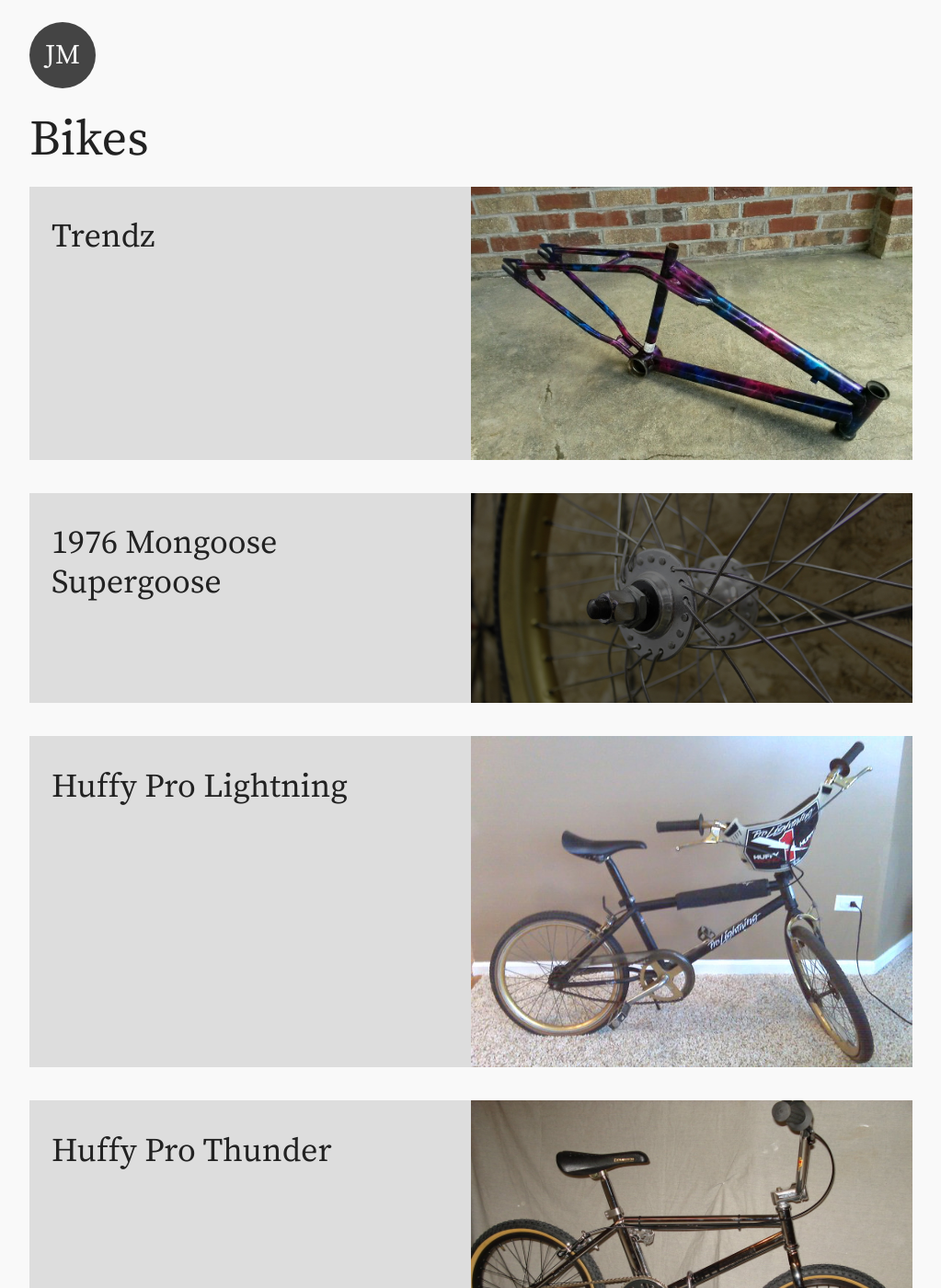
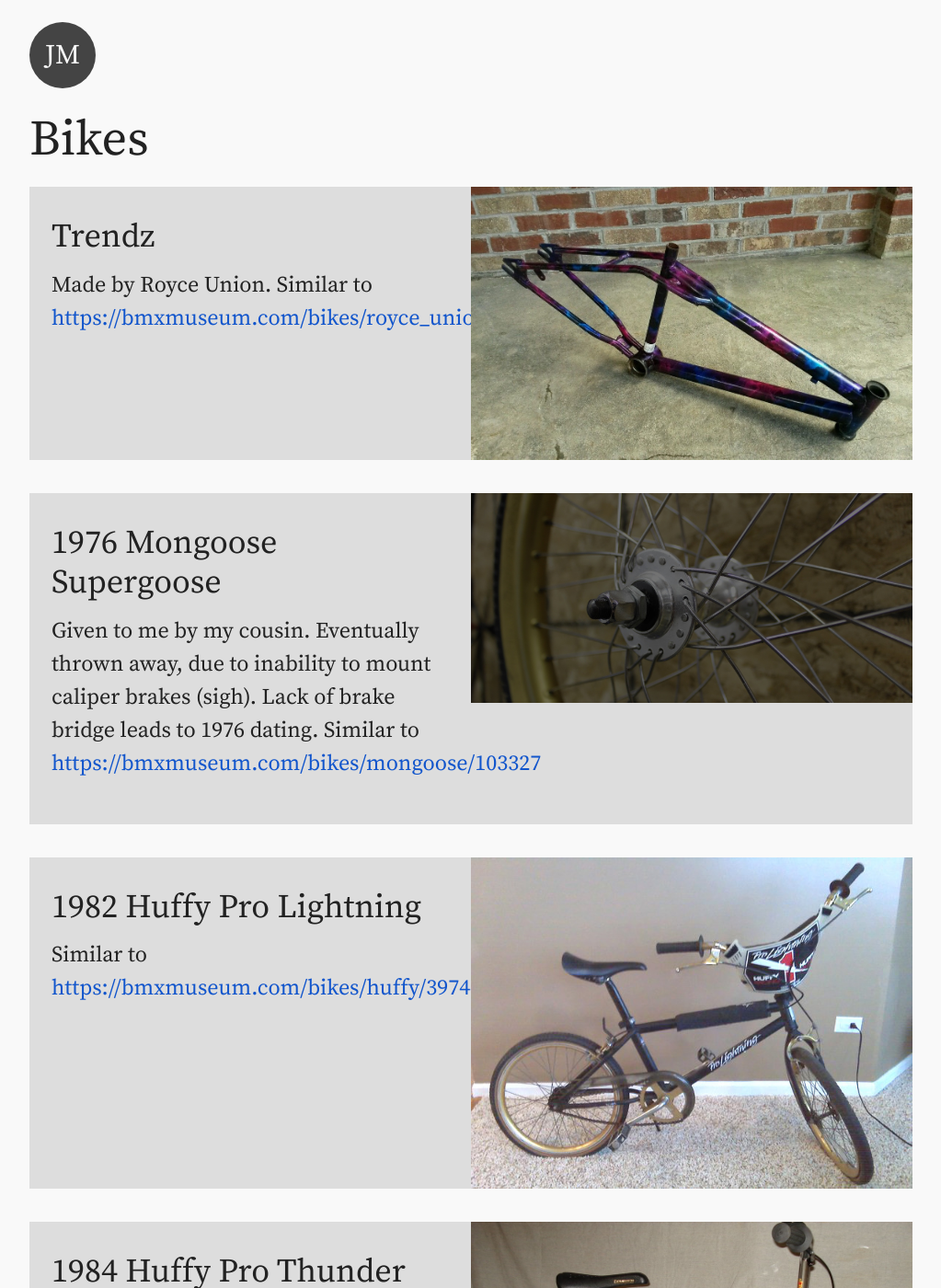
Before and after one commit to jsnmrs/jasonmorris, a Jekyll site: the page built from _content/bikes.html, in a window 1280 px wide and 1400 px high. Shown: the whole window at 92% size, without its empty margins (128-1151 px from the left). Built offline with Jekyll 4.4.1, drawn with Linux system fonts in a browser that asks for light colours; some of the changed text lies outside the part shown.

Commit message:
Adding links and info to bike list

```diff
--- a/_content/bikes.html
+++ b/_content/bikes.html
@@ -7,6 +7,7 @@
 <div class="card">
   <div class="card__content">
     <h2>Trendz</h2>
+    <p>Made by Royce Union. Similar to <a href="https://bmxmuseum.com/bikes/royce_union/13877">https://bmxmuseum.com/bikes/royce_union/13877</a></p>
   </div>
   <div class="card__image">
     <img src="/img/bikes/bikes-001-trendz.jpg" loading="lazy" alt="">
@@ -16,6 +17,7 @@
 <div class="card">
   <div class="card__content">
     <h2>1976 Mongoose Supergoose</h2>
+    <p>Given to me by my cousin. Eventually thrown away, due to inability to mount caliper brakes (sigh). Lack of brake bridge leads to 1976 dating. Similar to <a href="https://bmxmuseum.com/bikes/mongoose/103327">https://bmxmuseum.com/bikes/mongoose/103327</a></p>
   </div>
   <div class="card__image">
     <img src="/img/bikes/bikes-000.jpg" loading="lazy" alt="">
@@ -24,7 +26,8 @@
 
 <div class="card">
   <div class="card__content">
-    <h2>Huffy Pro Lightning</h2>
+    <h2>1982 Huffy Pro Lightning</h2>
+    <p>Similar to <a href="https://bmxmuseum.com/bikes/huffy/39744">https://bmxmuseum.com/bikes/huffy/39744</a></p>
   </div>
   <div class="card__image">
     <img src="/img/bikes/bikes-003-pro-lightning.jpg" loading="lazy" alt="">
@@ -33,7 +36,8 @@
 
 <div class="card">
   <div class="card__content">
-    <h2>Huffy Pro Thunder</h2>
+    <h2>1984 Huffy Pro Thunder</h2>
+    <p>Similar to <a href="https://bmxmuseum.com/bikes/huffy/76492">https://bmxmuseum.com/bikes/huffy/76492</a></p>
   </div>
   <div class="card__image">
     <img src="/img/bikes/bikes-004-pro-thunder.jpg" loading="lazy" alt="">
@@ -52,6 +56,7 @@
 <div class="card">
   <div class="card__content">
     <h2>1997 Mongoose DMC</h2>
+    <p>Similar to <a href="https://bmxmuseum.com/bikes/mongoose/77857">https://bmxmuseum.com/bikes/mongoose/77857</a></p>
   </div>
   <div class="card__image">
     <img src="/img/bikes/bikes-006-dmc.jpg" loading="lazy" alt="">
@@ -61,6 +66,7 @@
 <div class="card">
   <div class="card__content">
     <h2>1998 Mongoose DMC</h2>
+    <p>Similar to <a href="https://bmxmuseum.com/bikes/mongoose/46549">https://bmxmuseum.com/bikes/mongoose/46549</a></p>
   </div>
   <div class="card__image">
     <img src="/img/bikes/bikes-000.jpg" loading="lazy" alt="">
@@ -70,6 +76,7 @@
 <div class="card">
   <div class="card__content">
     <h2>1999 Mongoose AKA</h2>
+    <p>Similar to <a href="https://bmxmuseum.com/bikes/mongoose/80562">https://bmxmuseum.com/bikes/mongoose/80562</a></p>
   </div>
   <div class="card__image">
     <img src="/img/bikes/bikes-000.jpg" loading="lazy" alt="">
```
